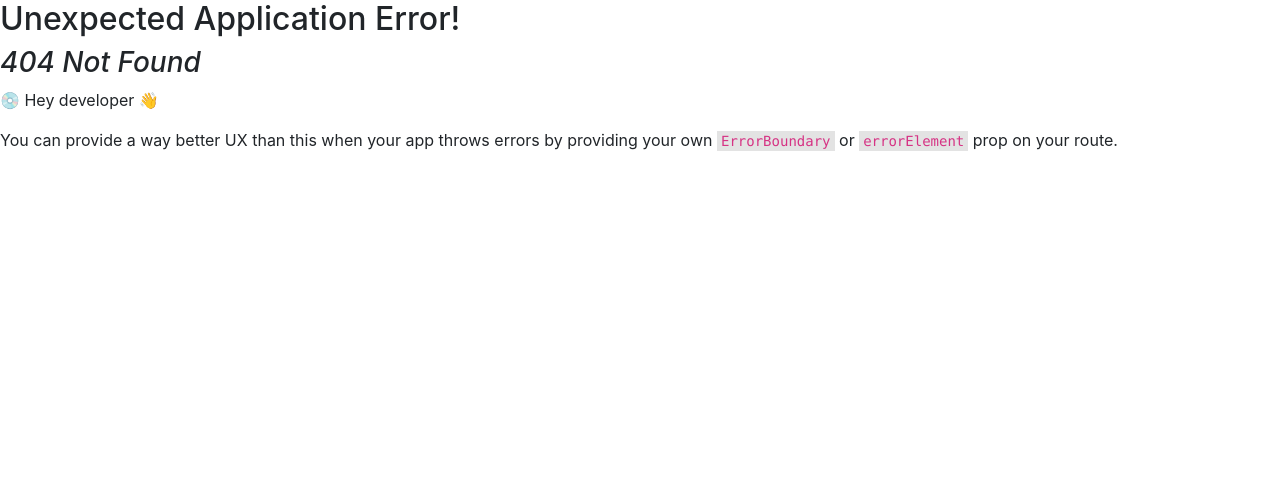
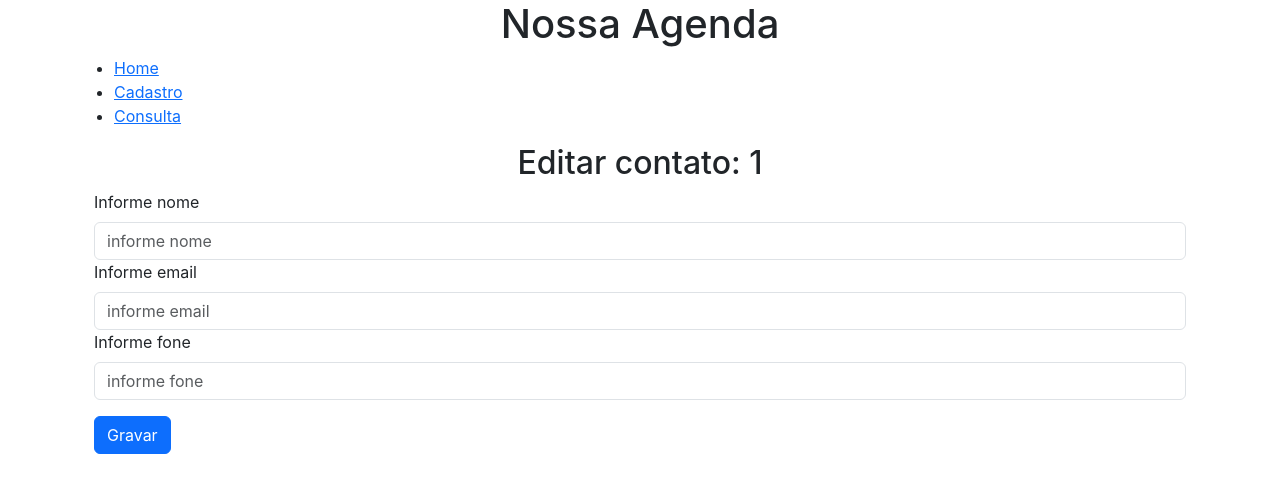
Before and after one commit to instrutorvilson/reactjs-2024, a React (Create React App) app: page /contato/1 in a window 1280 px wide. Before the commit this address had no page. Shown: the top 492 px of the page. Built offline with nearby package versions, Linux system fonts and the light colour scheme; no server answers.

Commit message:
Ediçaõ de contato

```diff
--- /dev/null
+++ b/db.json
@@ -0,0 +1,16 @@
+{
+  "contatos": [
+    {
+      "id": "c628",
+      "nome": "Maria",
+      "email": "maria@gmail.com",
+      "fone": "(47)98851-1764"
+    },
+    {
+      "id": "f2be",
+      "nome": "Pedro",
+      "email": "pedro@gmail.com",
+      "fone": "(74)000-0000"
+    }
+  ]
+}
--- a/package.json
+++ b/package.json
@@ -6,6 +6,7 @@
     "@testing-library/jest-dom": "^5.17.0",
     "@testing-library/react": "^13.4.0",
     "@testing-library/user-event": "^13.5.0",
+    "json-server": "^1.0.0-alpha.23",
     "react": "^18.2.0",
     "react-dom": "^18.2.0",
     "react-router-dom": "^6.22.3",
--- a/src/componentes/consulta.js
+++ b/src/componentes/consulta.js
@@ -1,4 +1,5 @@
 import {useEffect, useState} from 'react'
+import { Link } from 'react-router-dom'
 export default function Consulta(){
     const [lista, setLista] = useState([]) //mantem o estado do componente
     useEffect(()=>{ consultar() },[]) //executado toda vez que o componente é inicializado, ou sofre alteraçaõ de estado
@@ -19,6 +20,7 @@ export default function Consulta(){
                      <th>Nome</th>
                      <th>Email</th>
                      <th>Fone</th>
+                     <th>Ações</th>
                    </tr>
                </thead>
              <tbody>
@@ -28,6 +30,7 @@ export default function Consulta(){
                    <td>{ct.nome}</td>
                    <td>{ct.email}</td>
                    <td>{ct.fone}</td>
+                   <td><Link to={`/contato/${ct.id}`}>Editar</Link></td>
                  </tr>) }
              </tbody>
            </table>
--- /dev/null
+++ b/src/componentes/edicao.js
@@ -0,0 +1,53 @@
+import { useEffect, useState } from "react"
+import { useParams } from "react-router-dom"
+
+export default function Edicao(){
+    const[nome, setNome] = useState('')
+    const[email, setEmail] = useState('')
+    const[fone, setFone] = useState('')
+    const { idContato } = useParams()
+
+    useEffect(()=>{
+      fetch(`http://localhost:3000/contatos/${idContato}`)
+      .then(response => response.json())
+      .then(data => {
+        setNome(data.nome)
+        setEmail(data.email)
+        setFone(data.fone)
+      })
+    },[])
+
+    function salvar(){
+
+    }
+
+    return(
+        <div className="container">
+           <h2 className="text-center">Editar contato:  {idContato}</h2>
+           <label className="form-label">Informe nome</label>
+          <input
+             className="form-control" type="text" placeholder="informe nome"
+             value={nome}
+             onChange={txt => setNome(txt.target.value)}
+          />
+
+       <label className="form-label">Informe email</label>
+          <input
+             className="form-control" type="email" placeholder="informe email"
+             value={email}
+             onChange={txt => setEmail(txt.target.value)}
+          />
+
+       <label className="form-label">Informe fone</label>
+          <input
+             className="form-control" type="text" placeholder="informe fone"
+             value={fone}
+             onChange={txt => setFone(txt.target.value)}
+          />
+
+          <div className="mt-3">
+              <button className="btn btn-primary" onClick={salvar}>Gravar</button>
+          </div>
+        </div>
+    )
+}
```
Also changed, not shown: src/index.js (+5 -2 lines), 1 other file (tests, documents, lock files or other folders).
